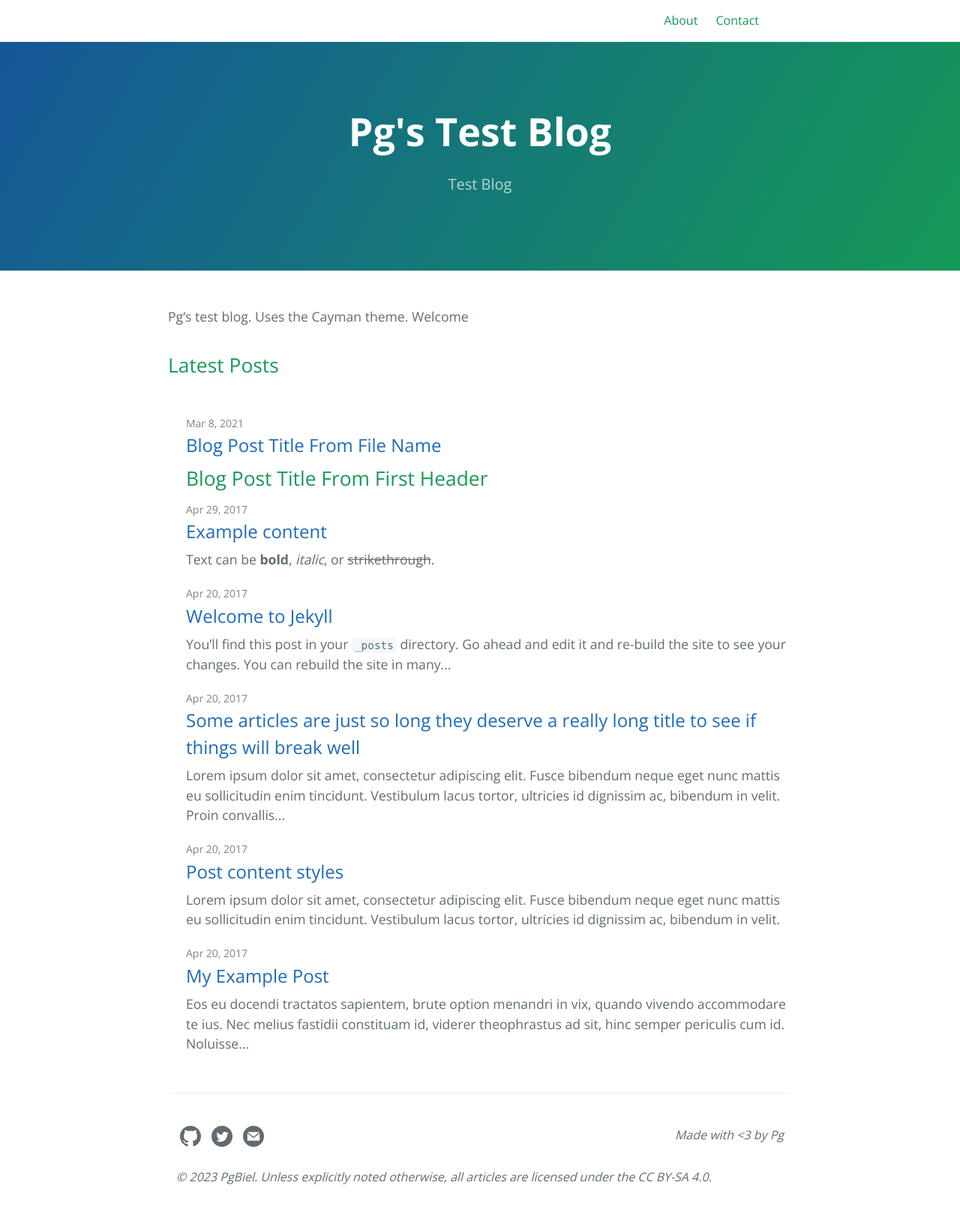
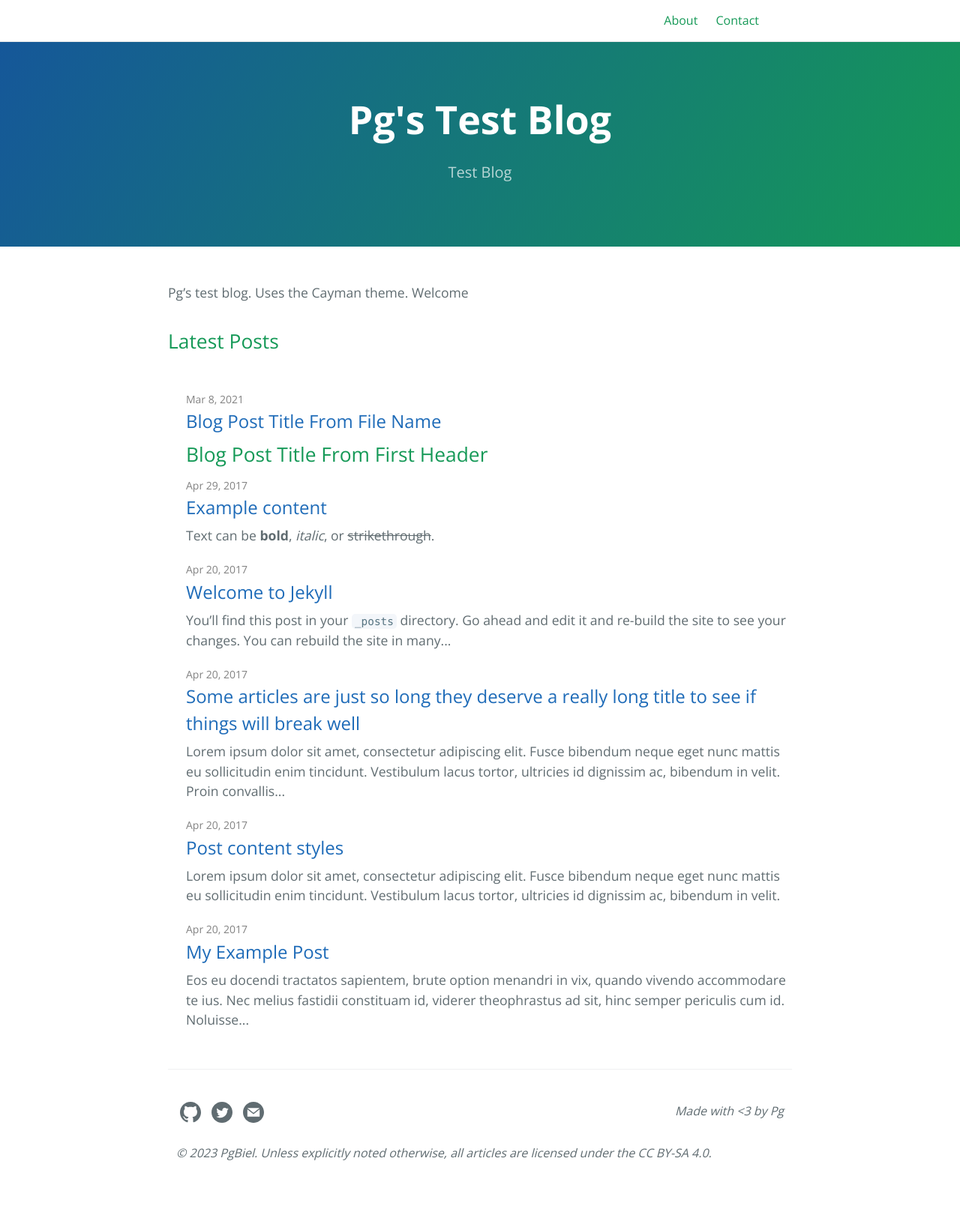
Before and after one commit to PgBiel/blog-test, a Jekyll site: the page built from index.md, in a window 1280 px wide. Shown: the whole page at 75% size. Built offline with Jekyll 4.4.1, drawn with Linux system fonts in a browser that asks for light colours; after the commit the page ends 1609 px from its top, so only the background shows below that.

Commit message:
reduce header vertical padding

```diff
--- a/_sass/jekyll-theme-cayman-blog.scss
+++ b/_sass/jekyll-theme-cayman-blog.scss
@@ -113,7 +113,7 @@ a {
   background-image: linear-gradient(120deg, $header-bg-color-secondary, $header-bg-color);
 
   @include large {
-    padding: 5rem 6rem;
+    padding: 4rem 6rem;
   }
 
   @include medium {
```
